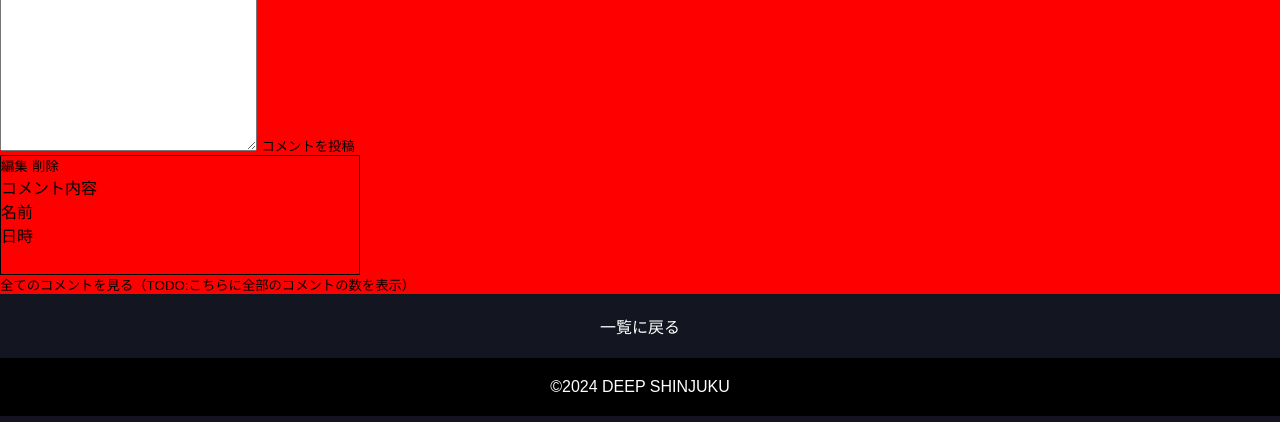
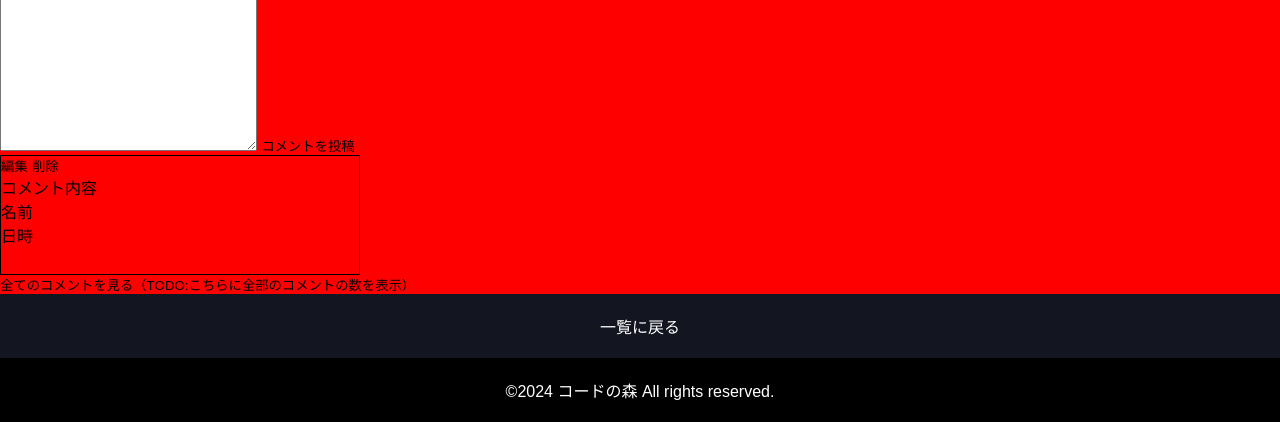
Before and after one commit to liuchiawei/Deep-Shinjuku, a PHP site: page /story.php?id=1 in a window 1280 px wide. Shown: the part 1585-2007 px from the top of the page. Run offline with PHP 8.4, Linux system fonts and the light colour scheme; some web fonts are replaced.

Commit message:
著作権表記の更新

```diff
--- a/include/footer.php
+++ b/include/footer.php
@@ -1,3 +1,3 @@
 <footer class="footer">
-  <p>©2024 DEEP SHINJUKU</p>
+  <p>©2024 コードの森 All rights reserved.</p>
 </footer>
```
